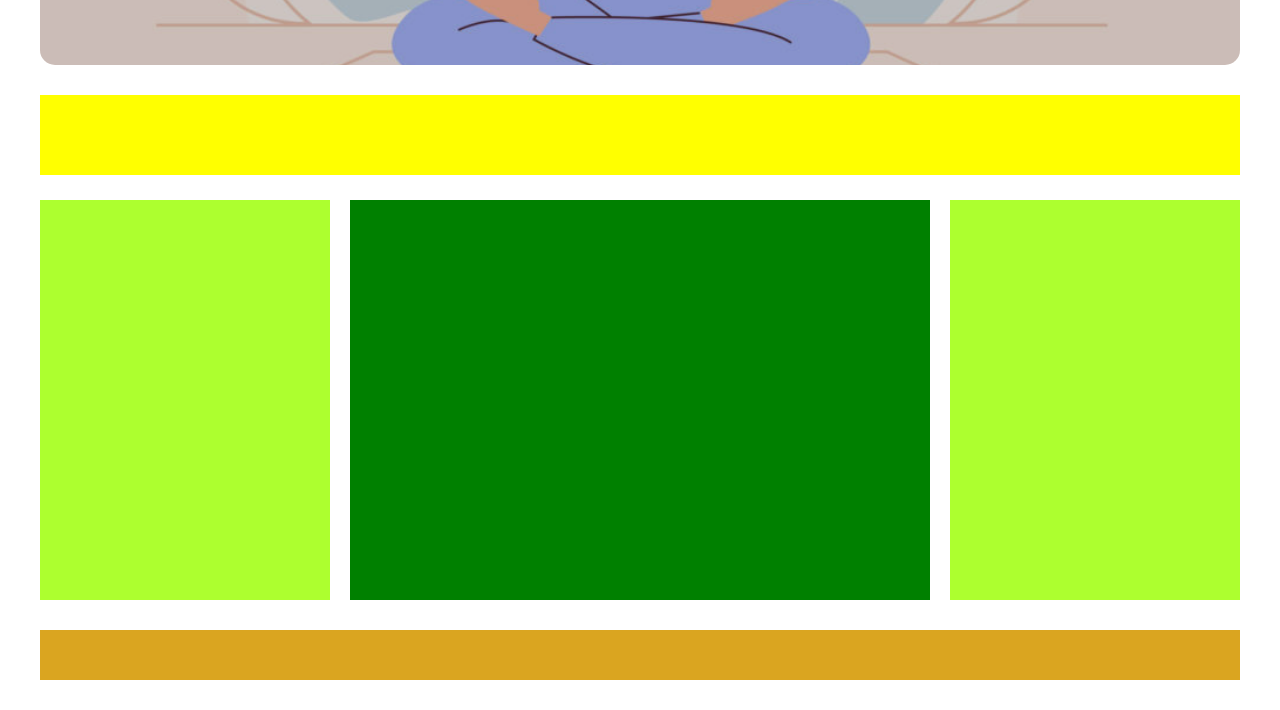
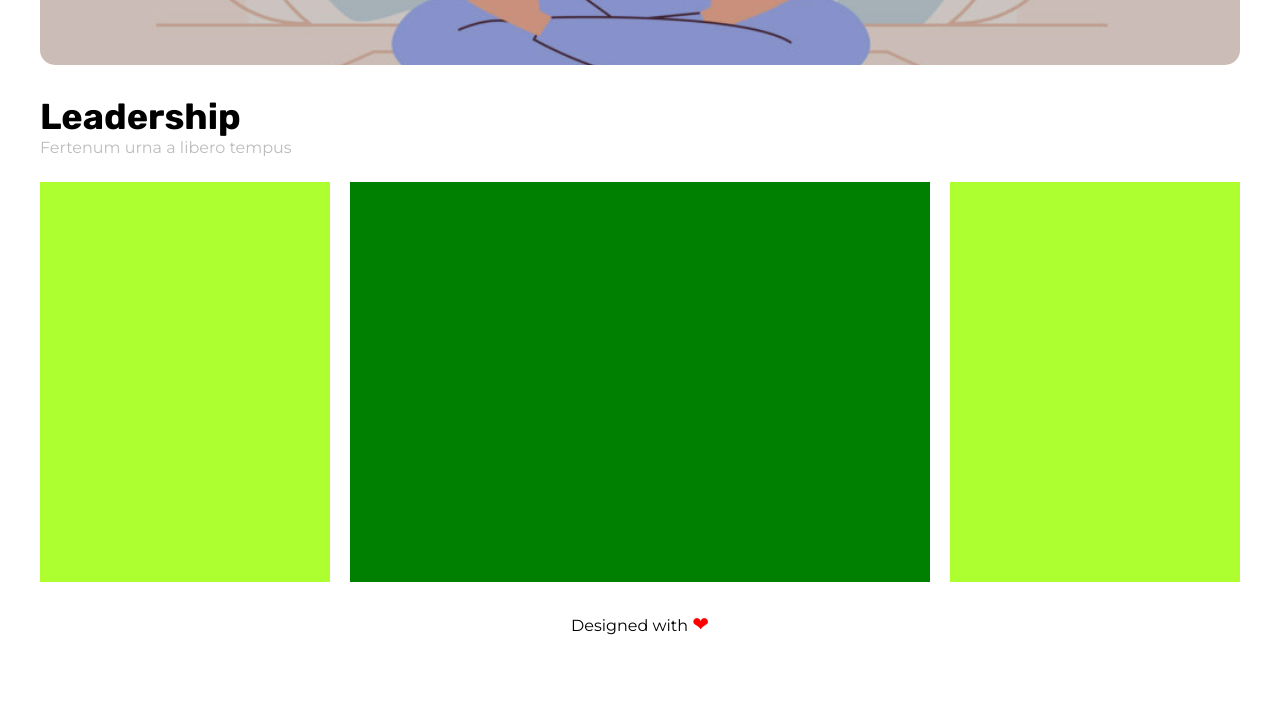
Before and after one commit to mattia-dev/htmlcss-wp, a plain HTML site: page index.html in a window 1280 px wide. Shown: the part 645-1355 px from the top of the page. After the commit the page ends 1311 px from the top, so only its background shows below. Drawn offline with Linux system fonts and the light colour scheme.

Commit message:
central header and footer done

```diff
--- a/css/style.css
+++ b/css/style.css
@@ -23,7 +23,7 @@ header, nav, figure, footer {
     margin-top: 30px;
 }
 
-header:first-child {
+.top-content header {
     height: 80px;
 }
 
@@ -75,8 +75,13 @@ figure {
     width: 52%;
 }
 
-main>header {
-    background-color: yellow;
+header>h1 {
+    font-family: 'Rubik', sans-serif;
+    font-size: 36px;
+}
+
+header>div:last-child {
+    color: #bcbcbc;
 }
 
 .floating-content {
@@ -121,7 +126,12 @@ main>header {
 }
 
 footer {
-    height: 50px;
-    background-color: goldenrod;
+    text-align: center;
     margin-bottom: 30px;
 }
+
+footer::after {
+    content: ' \2764';
+    color: red;
+    font-size: 20px;
+}
--- a/index.html
+++ b/index.html
@@ -5,6 +5,7 @@
     <title>Wordpress</title>
     <link rel="preconnect" href="https://fonts.gstatic.com">
     <link href="https://fonts.googleapis.com/css2?family=Montserrat&display=swap" rel="stylesheet">
+    <link href="https://fonts.googleapis.com/css2?family=Rubik:wght@700&display=swap" rel="stylesheet">
     <link rel="stylesheet" href="./css/style.css">
     <meta charset="UTF-8">
 </head>
@@ -21,7 +22,7 @@
                     <li>FEATURES</li>
                     <li>EDITORIALS</li>
                     <li>ENVIRONMENT</li>
-                    <li>BLOG</li>
+                    <li>BLOGk/li>
                     <li>SHOP</li>
                     <li>CONTACT</li>
                 </ul>
@@ -38,7 +39,8 @@
 
             <main>
                 <header>
-
+                    <h1>Leadership</h1>
+                    <div>Fertenum urna a libero tempus</div>
                 </header>
 
                 <div class="floating-content clearfix">
@@ -64,7 +66,7 @@
         </div>
 
         <footer>
-
+            Designed with
         </footer>
     </div>
 </body>
```
